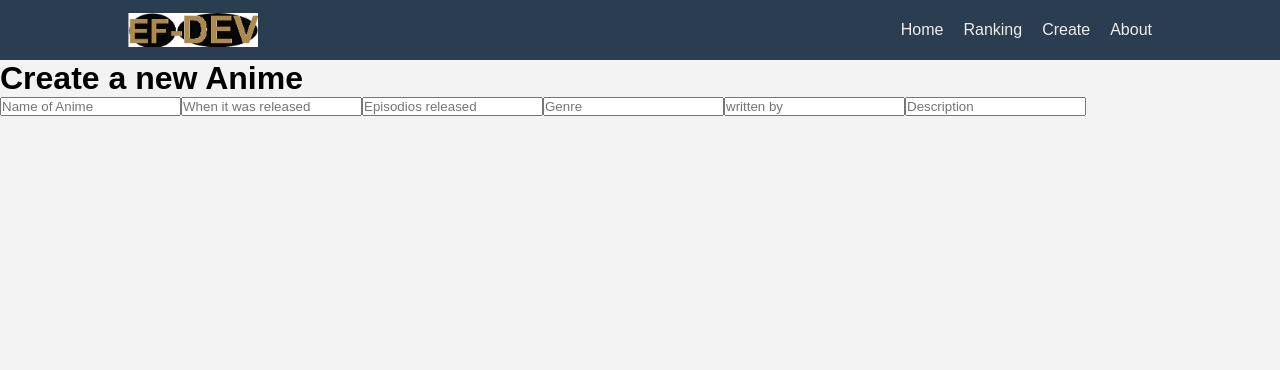
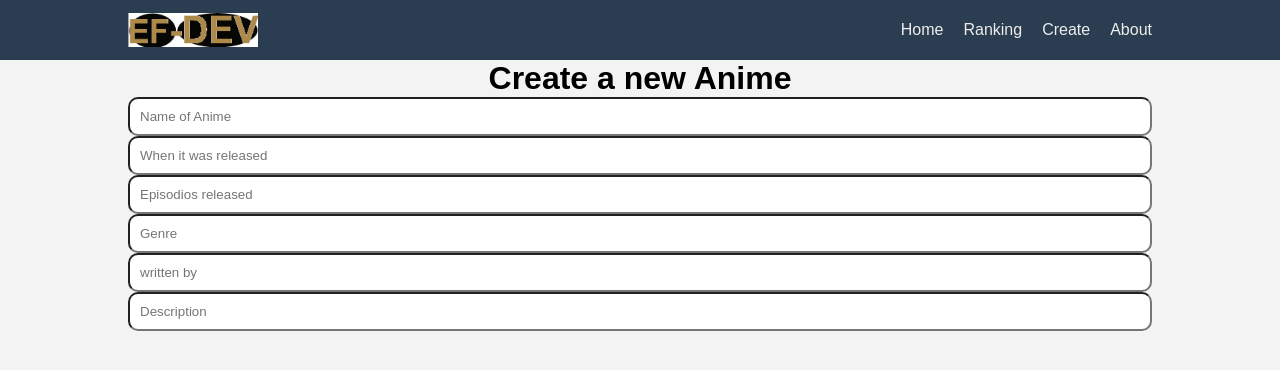
Before and after one commit to ettore83/projeto-anime, a Vue app in the folder anime-project/: page /create in a window 1280 px wide. Shown: the top 370 px of the page. Built offline with nearby package versions, Linux system fonts and the light colour scheme.

Commit message:
Update CreateView.vue

```diff
--- a/anime-project/src/views/CreateView.vue
+++ b/anime-project/src/views/CreateView.vue
@@ -4,10 +4,12 @@
 
 <template>
 
+
+    <main>
       <div class="about">
         <h1>Create a new Anime</h1>
 
-      <form action="submit">
+        <form action="submit" id="form-create">
           <input id="tentei"
           class="imp-create"
           type="text"
@@ -33,19 +35,27 @@
           type="text"
           placeholder="Description"
           >
-
-
-
-        <p></p>
-
-
-
         </form>
-
       </div>
+    </main>
   </template>
 
-  <style scoped>
+  <style >
+.about{
+  width: 100%;
+  text-align: center;
+  background-color:var(--color-background);
+}
+h1{
+  margin: auto;
+}
+.imp-create{
+    width: 80%;
+    padding: 10px;
+    border-radius: 10px;
+    margin: auto;
+
+  }
 
 
   </style>
```
Lines whose indentation alone changed are shown as unchanged.
